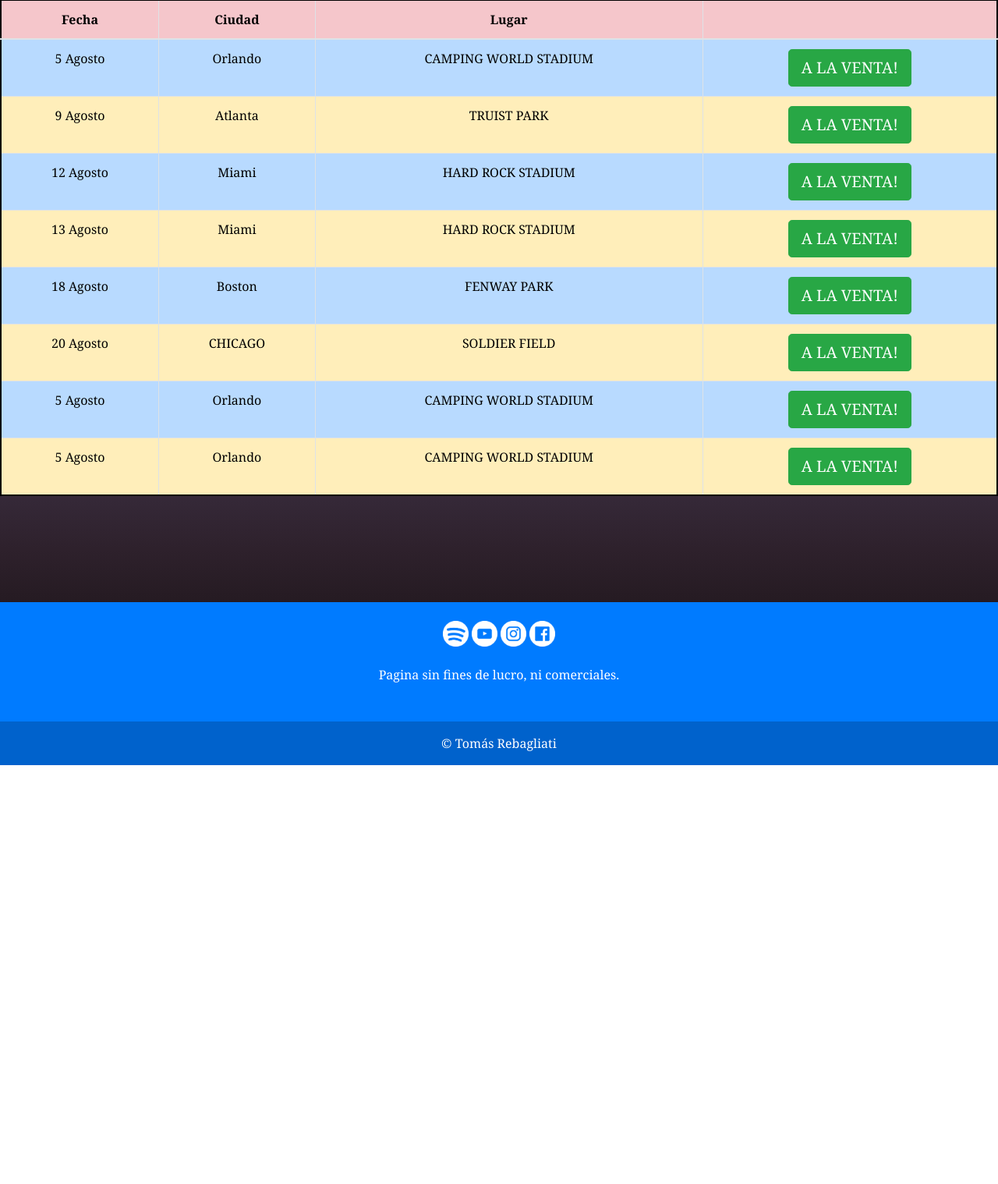
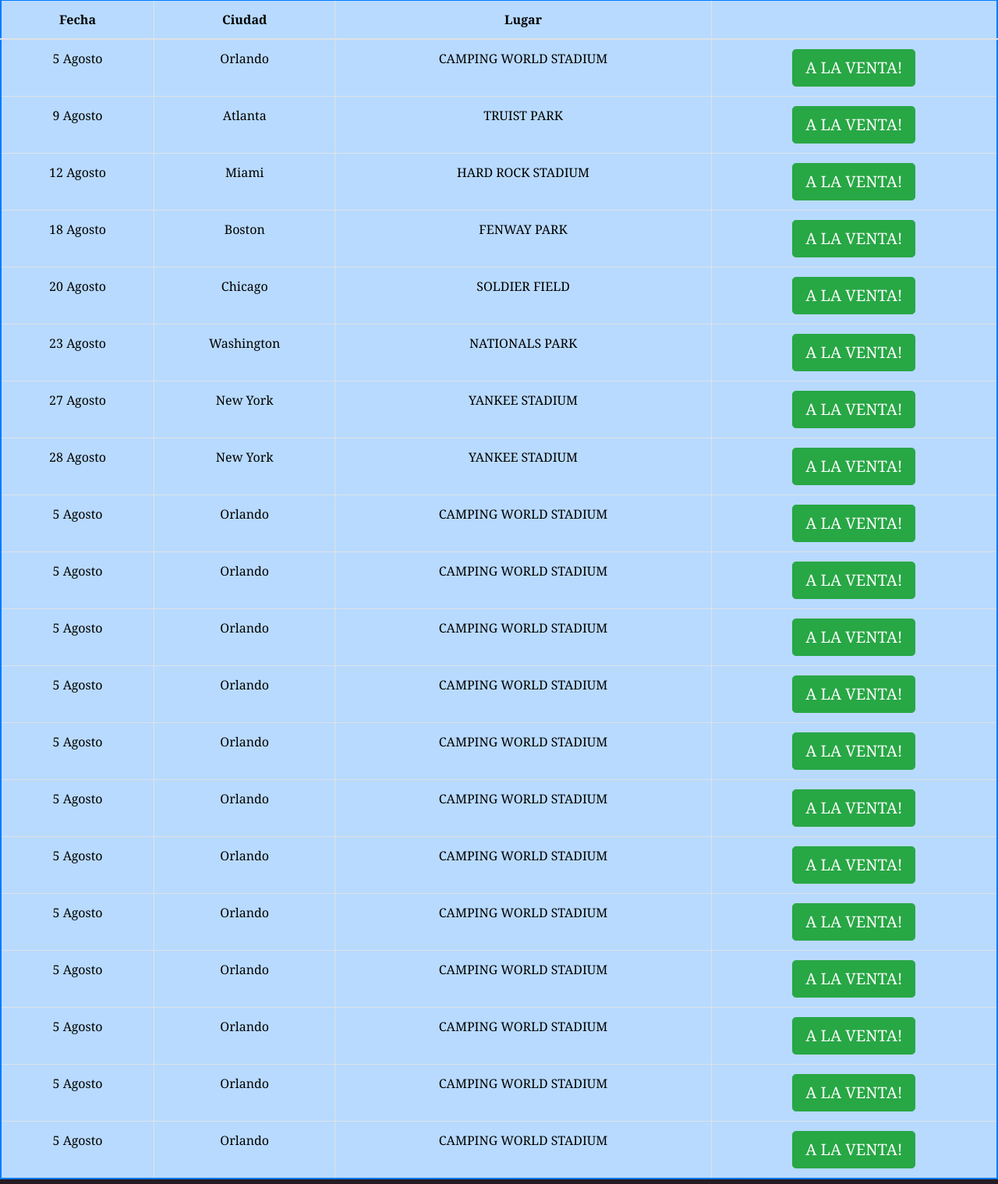
Before and after one commit to Rebagliati/Proyecto-Final, a website: page tour.html in a window 1280 px wide. Shown: the part 542-2060 px from the top of the page at 78% size. Before the commit the page ends 1523 px from the top, so only its background shows below. Drawn offline with nearby package versions, Linux system fonts and the light colour scheme.

Commit message:
correcion de errores

```diff
--- a/assetts/css/estilos.css
+++ b/assetts/css/estilos.css
@@ -61,12 +61,13 @@
 
 }
 
-.table {
+.table.table.table-bordered {
     text-align: center;
     border: 2px solid black;
+
 }
 
-.table.table-bordered {
+.table.table-hover.table-bordered.table-primary.border-primary  {
     font-size: medium;
     color: #000000;
     width: 100%;
@@ -180,6 +181,7 @@
     .table.table-bordered {
         width: 100%;
         font-size: medium;
+
     }
 
     /* --discografia--*/
@@ -238,9 +240,10 @@
     }
 
     /* --tour--*/
-    .table.table-bordered {
+    table.table-hover.table-bordered.table-primary.border-primary  {
         width: 100%;
         font-size: smaller;
+
     }
 
     /* --discografia--*/
@@ -258,4 +261,10 @@
         .div4 { grid-area: 4 / 1 / 5 / 2; }
         .div5 { grid-area: 5 / 1 / 6 / 2; }
 
+    /* --galeria--*/
+    .carousel {
+    padding: 0%;
+    }
+
+
 }
--- a/tour.html
+++ b/tour.html
@@ -59,12 +59,15 @@
     </header>
 
     <main>
+
         <div class="badbunnytour">
             <img src="./assetts/img/BadBunnyTour.png" class= "img-fluid" alt="Responsive image" width="700" height="auto" >
         </div>
-        <table class="table table-bordered">
+
+        <div class="table-responsive">
+            <table class="table table-hover table-bordered table-primary border-primary">
                 <thead>
-                <tr class="table-danger">
+                    <tr>
                         <th scope="col">Fecha</th>
                         <th scope="col">Ciudad</th>
                         <th scope="col">Lugar</th>
@@ -72,55 +75,129 @@
                         </tr>
                 </thead>
                 <tbody>
-                <tr class="table-primary">
+                    <tr>
                         <td>5 Agosto</td>
                         <td>Orlando</td>
                         <td>CAMPING WORLD STADIUM</td>
                         <td><a href="https://www.ticketmaster.com/event/22005C32DA03B9D6" class="btn btn-primary btn-lg btn-success" role="button" aria-pressed="true">A LA VENTA!</a></td>
                     </tr>
-                <tr class="table-warning">
+                    <tr>
                         <td>9 Agosto</td>
                         <td>Atlanta</td>
                         <td>TRUIST PARK</td>
                         <td><a href="https://www.ticketmaster.com/event/22005C32DA03B9D6" class="btn btn-primary btn-lg btn-success" role="button" aria-pressed="true">A LA VENTA!</a></td>
                     </tr>
-                <tr class="table-primary">
+                    <tr>
                         <td>12 Agosto</td>
                         <td>Miami</td>
                         <td>HARD ROCK STADIUM</td>
                         <td><a href="https://www.ticketmaster.com/event/22005C32DA03B9D6" class="btn btn-primary btn-lg btn-success" role="button" aria-pressed="true">A LA VENTA!</a></td>
                     </tr>
-                <tr class="table-warning">
-                    <td>13 Agosto</td>
-                    <td>Miami</td>
-                    <td>HARD ROCK STADIUM</td>
-                    <td><a href="https://www.ticketmaster.com/event/22005C32DA03B9D6" class="btn btn-primary btn-lg btn-success" role="button" aria-pressed="true">A LA VENTA!</a></td>
-                </tr>
-                <tr class="table-primary">
+                    <tr>
                         <td>18 Agosto</td>
                         <td>Boston</td>
                         <td>FENWAY PARK</td>
                         <td><a href="https://www.ticketmaster.com/event/22005C32DA03B9D6" class="btn btn-primary btn-lg btn-success" role="button" aria-pressed="true">A LA VENTA!</a></td>
                     </tr>
-                <tr class="table-warning">
+                    <tr>
                         <td>20 Agosto</td>
-                    <td>CHICAGO</td>
+                        <td>Chicago</td>
                         <td>SOLDIER FIELD</td>
                         <td><a href="https://www.ticketmaster.com/event/22005C32DA03B9D6" class="btn btn-primary btn-lg btn-success" role="button" aria-pressed="true">A LA VENTA!</a></td>
                     </tr>
-                <tr class="table-primary">
+                    <tr>
+                        <td>23 Agosto</td>
+                        <td>Washington</td>
+                        <td>NATIONALS PARK</td>
+                        <td><a href="https://www.ticketmaster.com/event/22005C32DA03B9D6" class="btn btn-primary btn-lg btn-success" role="button" aria-pressed="true">A LA VENTA!</a></td>
+                    </tr>
+                    <tr>
+                        <td>27 Agosto</td>
+                        <td>New York</td>
+                        <td>YANKEE STADIUM</td>
+                        <td><a href="https://www.ticketmaster.com/event/22005C32DA03B9D6" class="btn btn-primary btn-lg btn-success" role="button" aria-pressed="true">A LA VENTA!</a></td>
+                    </tr>
+                    <tr>
+                        <td>28 Agosto</td>
+                        <td>New York</td>
+                        <td>YANKEE STADIUM</td>
+                        <td><a href="https://www.ticketmaster.com/event/22005C32DA03B9D6" class="btn btn-primary btn-lg btn-success" role="button" aria-pressed="true">A LA VENTA!</a></td>
+                    </tr>
+                    <tr>
                         <td>5 Agosto</td>
                         <td>Orlando</td>
                         <td>CAMPING WORLD STADIUM</td>
                         <td><a href="https://www.ticketmaster.com/event/22005C32DA03B9D6" class="btn btn-primary btn-lg btn-success" role="button" aria-pressed="true">A LA VENTA!</a></td>
                     </tr>
-                <tr class="table-warning">
+                    <tr>
                         <td>5 Agosto</td>
                         <td>Orlando</td>
                         <td>CAMPING WORLD STADIUM</td>
                         <td><a href="https://www.ticketmaster.com/event/22005C32DA03B9D6" class="btn btn-primary btn-lg btn-success" role="button" aria-pressed="true">A LA VENTA!</a></td>
                     </tr>
+                    <tr>
+                        <td>5 Agosto</td>
+                        <td>Orlando</td>
+                        <td>CAMPING WORLD STADIUM</td>
+                        <td><a href="https://www.ticketmaster.com/event/22005C32DA03B9D6" class="btn btn-primary btn-lg btn-success" role="button" aria-pressed="true">A LA VENTA!</a></td>
+                    </tr>
+                    <tr>
+                        <td>5 Agosto</td>
+                        <td>Orlando</td>
+                        <td>CAMPING WORLD STADIUM</td>
+                        <td><a href="https://www.ticketmaster.com/event/22005C32DA03B9D6" class="btn btn-primary btn-lg btn-success" role="button" aria-pressed="true">A LA VENTA!</a></td>
+                    </tr>
+                    <tr>
+                        <td>5 Agosto</td>
+                        <td>Orlando</td>
+                        <td>CAMPING WORLD STADIUM</td>
+                        <td><a href="https://www.ticketmaster.com/event/22005C32DA03B9D6" class="btn btn-primary btn-lg btn-success" role="button" aria-pressed="true">A LA VENTA!</a></td>
+                    </tr>
+                    <tr>
+                        <td>5 Agosto</td>
+                        <td>Orlando</td>
+                        <td>CAMPING WORLD STADIUM</td>
+                        <td><a href="https://www.ticketmaster.com/event/22005C32DA03B9D6" class="btn btn-primary btn-lg btn-success" role="button" aria-pressed="true">A LA VENTA!</a></td>
+                    </tr>
+                    <tr>
+                        <td>5 Agosto</td>
+                        <td>Orlando</td>
+                        <td>CAMPING WORLD STADIUM</td>
+                        <td><a href="https://www.ticketmaster.com/event/22005C32DA03B9D6" class="btn btn-primary btn-lg btn-success" role="button" aria-pressed="true">A LA VENTA!</a></td>
+                    </tr>
+                    <tr>
+                        <td>5 Agosto</td>
+                        <td>Orlando</td>
+                        <td>CAMPING WORLD STADIUM</td>
+                        <td><a href="https://www.ticketmaster.com/event/22005C32DA03B9D6" class="btn btn-primary btn-lg btn-success" role="button" aria-pressed="true">A LA VENTA!</a></td>
+                    </tr>
+                    <tr>
+                        <td>5 Agosto</td>
+                        <td>Orlando</td>
+                        <td>CAMPING WORLD STADIUM</td>
+                        <td><a href="https://www.ticketmaster.com/event/22005C32DA03B9D6" class="btn btn-primary btn-lg btn-success" role="button" aria-pressed="true">A LA VENTA!</a></td>
+                    </tr>
+                    <tr>
+                        <td>5 Agosto</td>
+                        <td>Orlando</td>
+                        <td>CAMPING WORLD STADIUM</td>
+                        <td><a href="https://www.ticketmaster.com/event/22005C32DA03B9D6" class="btn btn-primary btn-lg btn-success" role="button" aria-pressed="true">A LA VENTA!</a></td>
+                    </tr>
+                    <tr>
+                        <td>5 Agosto</td>
+                        <td>Orlando</td>
+                        <td>CAMPING WORLD STADIUM</td>
+                        <td><a href="https://www.ticketmaster.com/event/22005C32DA03B9D6" class="btn btn-primary btn-lg btn-success" role="button" aria-pressed="true">A LA VENTA!</a></td>
+                    </tr>
+                    <tr>
+                        <td>5 Agosto</td>
+                        <td>Orlando</td>
+                        <td>CAMPING WORLD STADIUM</td>
+                        <td><a href="https://www.ticketmaster.com/event/22005C32DA03B9D6" class="btn btn-primary btn-lg btn-success" role="button" aria-pressed="true">A LA VENTA!</a></td>
+                    </tr>
+                </tbody>
             </table>
+        </div>
         <br><br><br><br><br>
     </main>
 
```
Also changed, not shown: galeria.html (+1 -1 lines). Lines whose indentation alone changed are shown as unchanged.
